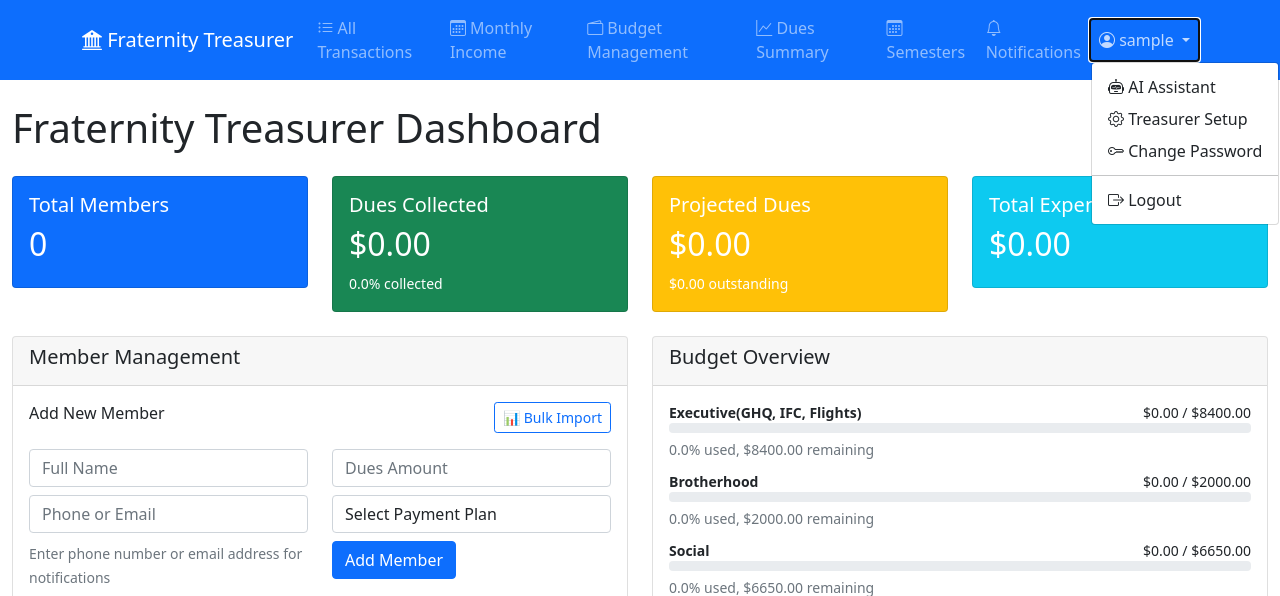
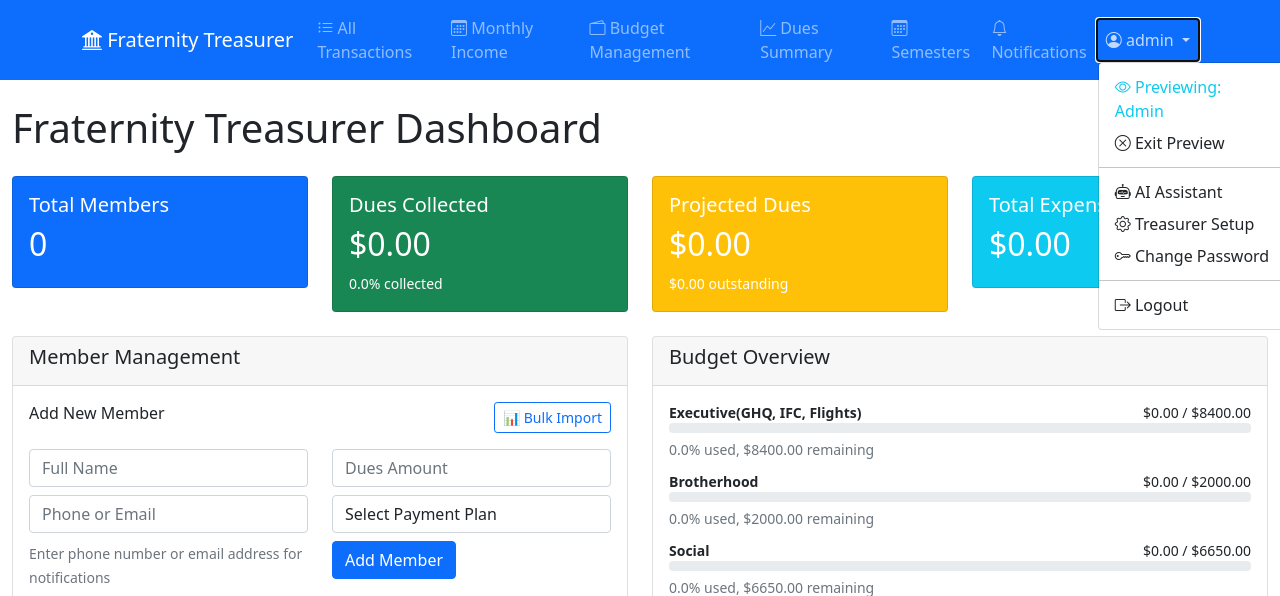
Before and after one commit to jhuphidelts-dot/frat-treasurer-app, a Flask app: page / in a window 1280 px wide, after a click on "admin". Shown: the top 596 px of the page. Run offline with Flask 3, Linux system fonts and the light colour scheme; a user stored in the database is signed in; some libraries are stand-ins or nearby versions.

Commit message:
Fix key issues: notifications, member edit redirect, and add role preview
✨ New Features:
- Add role preview functionality - treasurer can see dashboard as different roles
- Fixed notifications dashboard with proper working route
- Member edit now redirects to member details instead of dashboard

🐛 Bug Fixes:
- Fixed server error when clicking notifications
- Removed problematic blueprint imports causing compatibility issues
- Added proper notifications dashboard template

🎨 UI Improvements:
- Added role preview controls in user dropdown
- Improved notifications dashboard with status indicators
- Better member edit workflow (stays in context)

```diff
--- a/app.py
+++ b/app.py
@@ -22,7 +22,7 @@
 import pandas as pd
 
 # Import Flask blueprints
-from notifications import notifications_bp
+# from notifications import notifications_bp  # Commented out due to compatibility issues
 from export_system import export_bp
 
 
@@ -35,7 +35,7 @@
 SERVICE_FILE = os.path.join(os.path.dirname(__file__), "service_account.json")
 
 # Register blueprints
-app.register_blueprint(notifications_bp)
+# app.register_blueprint(notifications_bp)  # Commented out due to compatibility issues
 app.register_blueprint(export_bp)
 
 def export_to_google_sheet():
@@ -1489,7 +1489,7 @@
     else:
         flash('Error updating member!')
 
-    return redirect(url_for('index'))
+    return redirect(url_for('member_details', member_id=member_id))
 
 @app.route('/remove_member/<member_id>', methods=['POST'])
 @require_auth
@@ -1813,6 +1813,77 @@
 
     return redirect(url_for('index'))
 
+@app.route('/preview_role/<role_name>')
+@require_auth
+def preview_role(role_name):
+    """Preview dashboard as different role (treasurer only)"""
+    # Check if user is treasurer/admin
+    if session.get('user') != 'admin':  # Only admin can preview roles
+        flash('Only treasurers can preview other roles.')
+        return redirect(url_for('index'))
+
+    # Valid roles for preview
+    valid_roles = ['president', 'vice_president', 'social_chair', 'phi_ed_chair', 'recruitment_chair', 'brotherhood_chair', 'brother']
+    if role_name not in valid_roles:
+        flash('Invalid role for preview.')
+        return redirect(url_for('index'))
+
+    # Store current role in session for restoration
+    session['preview_mode'] = True
+    session['preview_role'] = role_name
+    session['original_role'] = 'admin'
+
+    flash(f'Now previewing dashboard as: {role_name.replace("_", " ").title()}. Click "Exit Preview" to return to treasurer view.')
+    return redirect(url_for('index'))
+
+@app.route('/exit_preview')
+@require_auth
+def exit_preview():
+    """Exit role preview mode"""
+    if 'preview_mode' in session:
+        del session['preview_mode']
+        del session['preview_role']
+        del session['original_role']
+        flash('Exited preview mode. Back to treasurer view.')
+    return redirect(url_for('index'))
+
+@app.route('/notifications')
+@require_auth
+def notifications_dashboard():
+    """Simple notifications dashboard"""
+    # Get recent reminders sent
+    recent_reminders = []
+
+    # Get members with outstanding balances for potential reminders
+    members_need_reminder = []
+    for member_id, member in treasurer_app.members.items():
+        balance = treasurer_app.get_member_balance(member_id)
+        if balance > 0:
+            members_need_reminder.append({
+                'id': member_id,
+                'name': member.name,
+                'balance': balance,
+                'contact': member.contact,
+                'contact_type': member.contact_type
+            })
+
+    # Check notification configuration status
+    config = treasurer_app.treasurer_config
+    email_configured = bool(config.smtp_username and config.smtp_password)
+    sms_configured = bool(config.twilio_sid and config.twilio_token)
+
+    notification_status = {
+        'email_configured': email_configured,
+        'sms_configured': sms_configured,
+        'email_username': config.smtp_username,
+        'twilio_phone': config.twilio_phone
+    }
+
+    return render_template('notifications_dashboard.html',
+                         members_need_reminder=members_need_reminder,
+                         recent_reminders=recent_reminders,
+                         notification_status=notification_status)
+
 @app.route('/ai_assistant', methods=['GET', 'POST'])
 @require_auth
 def ai_assistant():
--- a/templates/index.html
+++ b/templates/index.html
@@ -21,6 +21,12 @@
         .paid-up {
             color: #28a745;
             font-weight: bold;
+        }
+        .role-preview-alert {
+            background: linear-gradient(45deg, #007bff, #0056b3);
+            color: white;
+            border: none;
+            margin-bottom: 20px;
         }
     </style>
 </head>
@@ -62,7 +68,7 @@
                         </a>
                     </li>
                     <li class="nav-item">
-                        <a class="nav-link" href="{{ url_for('notifications.dashboard') }}">
+                        <a class="nav-link" href="{{ url_for('notifications_dashboard') }}">
                             <i class="bi bi-bell"></i> Notifications
                         </a>
                     </li>
@@ -73,6 +79,30 @@
                             <i class="bi bi-person-circle"></i> {{ session.user }}
                         </a>
                         <ul class="dropdown-menu">
+                            {% if session.preview_mode %}
+                                <li><span class="dropdown-item-text text-info">
+                                    <i class="bi bi-eye"></i> Previewing: {{ session.preview_role.replace('_', ' ').title() }}
+                                </span></li>
+                                <li><a class="dropdown-item" href="{{ url_for('exit_preview') }}">
+                                    <i class="bi bi-x-circle"></i> Exit Preview
+                                </a></li>
+                                <li><hr class="dropdown-divider"></li>
+                            {% else %}
+                                <li><h6 class="dropdown-header">Preview Dashboard As:</h6></li>
+                                <li><a class="dropdown-item" href="{{ url_for('preview_role', role_name='president') }}">
+                                    <i class="bi bi-eye"></i> President
+                                </a></li>
+                                <li><a class="dropdown-item" href="{{ url_for('preview_role', role_name='vice_president') }}">
+                                    <i class="bi bi-eye"></i> Vice President
+                                </a></li>
+                                <li><a class="dropdown-item" href="{{ url_for('preview_role', role_name='social_chair') }}">
+                                    <i class="bi bi-eye"></i> Social Chair
+                                </a></li>
+                                <li><a class="dropdown-item" href="{{ url_for('preview_role', role_name='brother') }}">
+                                    <i class="bi bi-eye"></i> Brother
+                                </a></li>
+                                <li><hr class="dropdown-divider"></li>
+                            {% endif %}
                             <li><a class="dropdown-item" href="{{ url_for('ai_assistant') }}">
                                 <i class="bi bi-robot"></i> AI Assistant
                             </a></li>
```
Also changed, not shown: templates/notifications_dashboard.html (added, +178 -0 lines).
